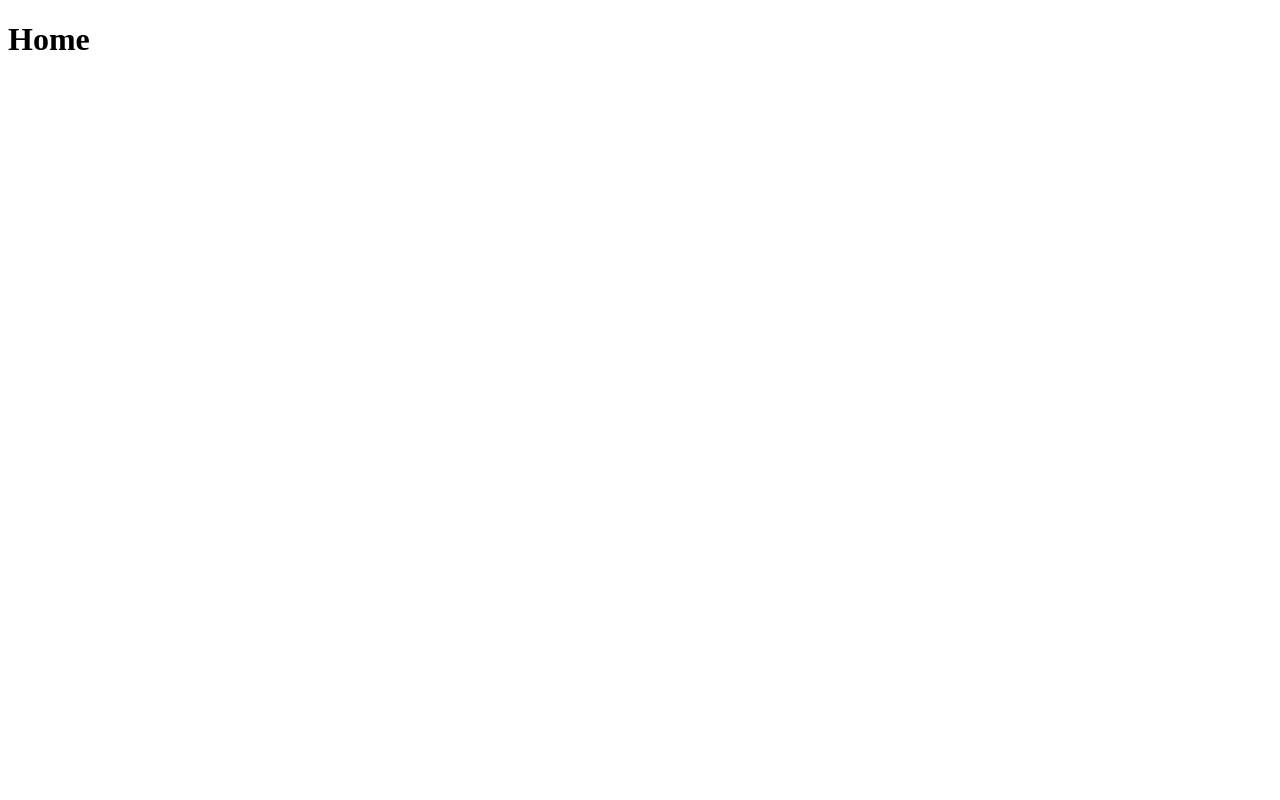
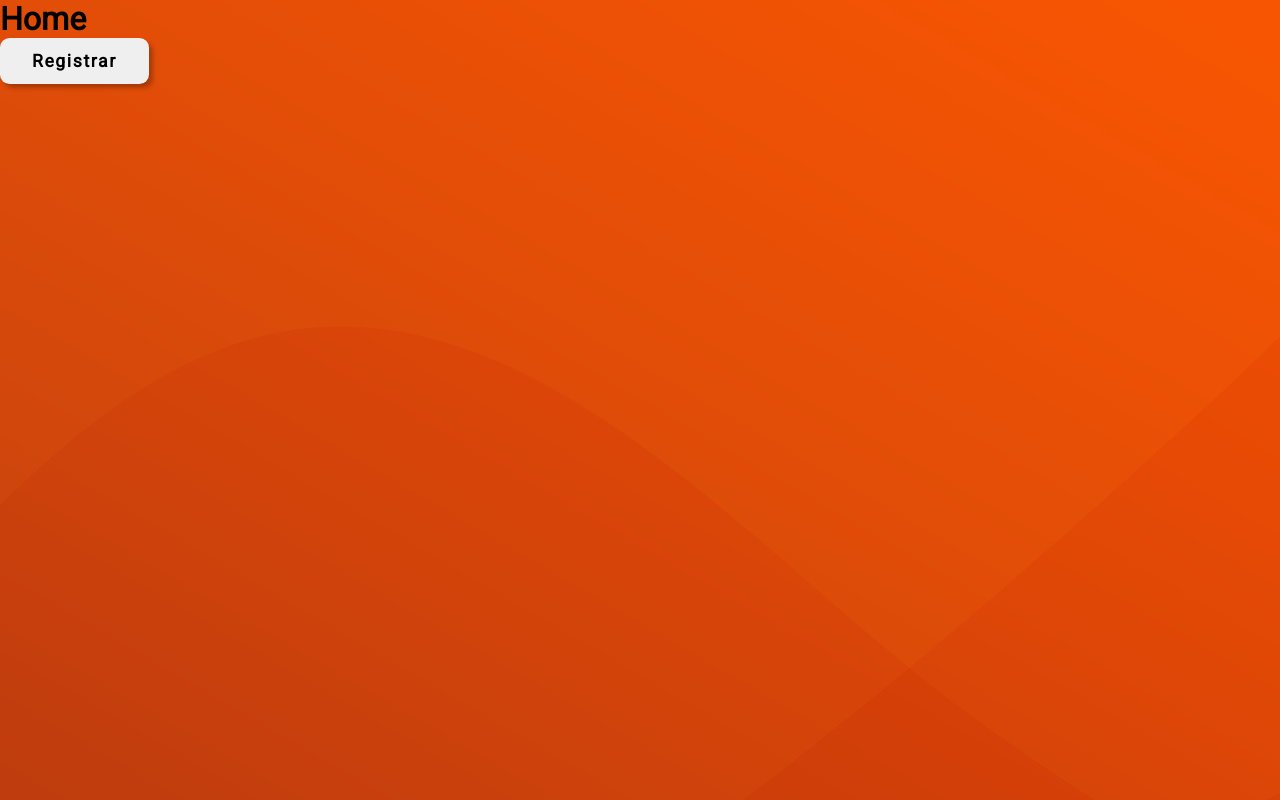
Before and after one commit to crismantovani/TF005-Avanade, a React (Create React App) app: page / in a window 1280 px wide. Built offline with nearby package versions, Linux system fonts and the light colour scheme.

Commit message:
CRIA CSS GLOBAL

```diff
--- /dev/null
+++ b/src/global.css
@@ -0,0 +1,53 @@
+ /* Fonts */
+@import url('https://fonts.googleapis.com/css2?family=Roboto&displaywght@400;500;600;700;800;900&display=swap');
+
+
+/* VARIABLES */
+:root {
+  --orange: #F24405;
+  --white: #FFFFFF;
+}
+
+
+/* RESET */
+* {
+  margin: 0;
+  padding: 0;
+  box-sizing: border-box;
+}
+
+
+/* GLOBAL STYLING */
+html {
+  font-family: 'Roboto', sans-serif;
+  font-size: 16px;
+}
+
+body {
+  background-color: var(--orange);
+  background-image: url(./images/main-background.jpg);
+  background-repeat: no-repeat;
+  background-size: auto;
+}
+
+a {
+  text-decoration: none;
+}
+
+/* BASE STYLING */
+.btn-base {
+  position: relative;
+  top: 0;
+  padding: 0.8rem 2rem;
+  border: none;
+  border-radius: 0.6rem;
+  font-family: 'Roboto', sans-serif;
+  font-size: 1.1rem;
+  font-weight: 900;
+  letter-spacing: 0.1rem;
+  text-transform: capitalize;
+}
+
+.btn-register {
+  box-shadow: 4px 4px 4px rgba(0, 0, 0, 0.25)
+}
--- a/src/pages/home/index.js
+++ b/src/pages/home/index.js
@@ -1,8 +1,15 @@
 import React from 'react';
+import '../../global.css';
+import Button from '../../components/Button';
 
 const Home = () => (
   <>
     <h1>Home</h1>
+    <Button
+      buttonType='submit'
+      buttonClass='btn-base btn-register'
+      buttonText='registrar'
+    />
   </>
 );
 
```
Also changed, not shown: src/images/main-background.jpg (added).
